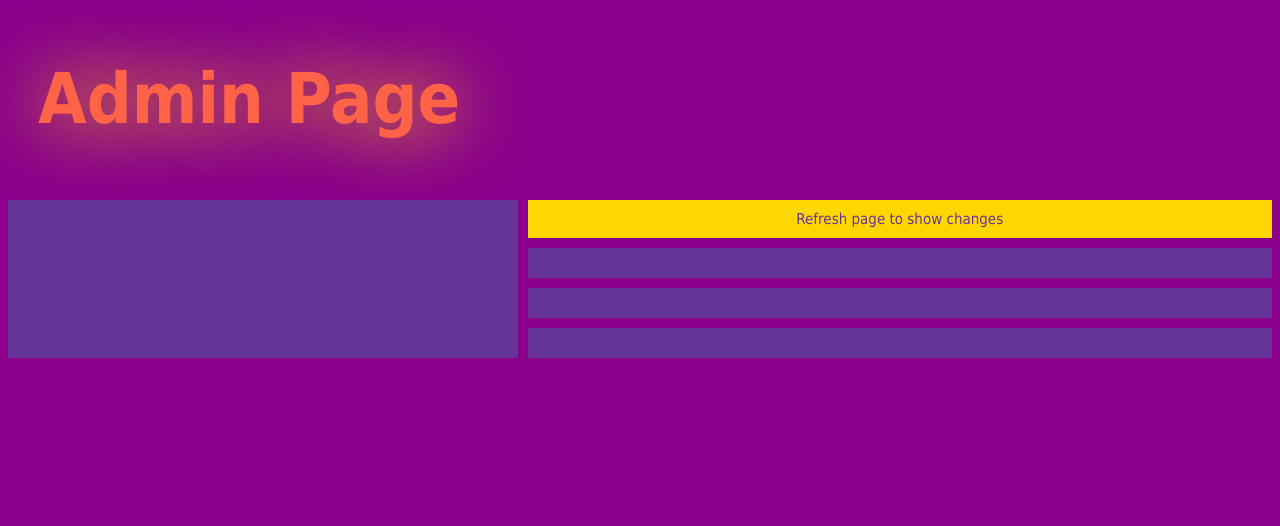
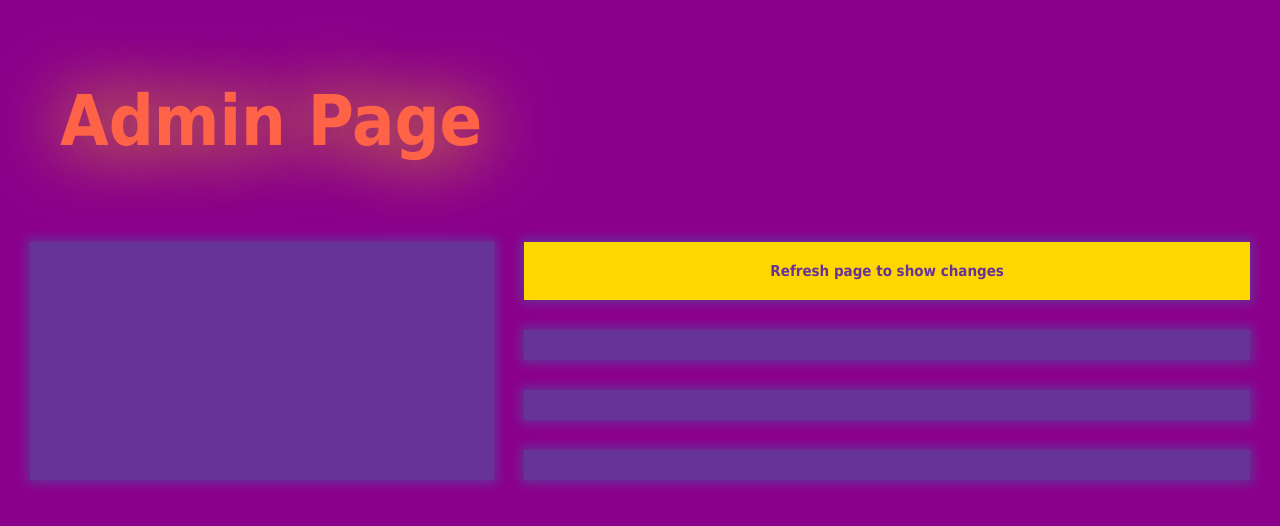
Before and after one commit to UzSid/DonutShop, a PHP site: page /projects/admin.html in a window 1280 px wide. Shown: the top 526 px of the page. Run offline with PHP 8.4, Linux system fonts and the light colour scheme; data comes from the database, SQL or seed files in the repository; both versions use the stored data as it was after the commit.

Commit message:
FINISHED

```diff
--- a/admin.html
+++ b/admin.html
@@ -3,7 +3,7 @@
   <head>
     <link rel="stylesheet" href="styles/admin.css">
     <meta charset="UTF-8"/>
-    <title>Donut Shop Admin Page</title>
+    <title>Donut Delight Admin Page</title>
   </head>
   <body class="grid-container">
 
--- a/styles/admin.css
+++ b/styles/admin.css
@@ -4,9 +4,13 @@ body {
 }
 
 .item1 { grid-area: middleright; }
+
 .item2 { grid-area: left; }
+
 .item3 { grid-area: topright; }
+
 .item4 { grid-area: bottomright; }
+
 .item5 {
   grid-area: header;
   font-size: 70px;
@@ -18,26 +22,30 @@ body {
   margin-right: 30px;
   text-shadow: 1px 1px 70px gold;
 }
+
 .item6 {
-  grid-area: tip;
-  padding: 10px 24px;
+  grid-area: refresh;
+  padding: 20px 24px;
   background-color: gold;
   border: none;
   font-family: inherit;
   font-size: 15px;
   color: rebeccapurple;
+  font-weight: bold;
+  box-shadow: 0px 0px 10px 3px rebeccapurple;
 }
 
 .grid-container {
   display: grid;
   grid-template-areas:
     'header header'
-    'left tip'
+    'left refresh'
     'left topright'
     'left middleright'
     'left bottomright';
-  gap: 10px;
+  gap: 30px;
   background-color: darkmagenta;
+  margin:30px
 
 }
 
@@ -46,6 +54,7 @@ body {
   padding-bottom: 30px;
   padding-left: 20px;
   font-size: 20px;
+  box-shadow: 0px 0px 10px 3px rebeccapurple;
 }
 
 .labels {
@@ -60,14 +69,18 @@ body {
   font-family: inherit;
   font-size: 15px;
   color: rebeccapurple;
+  font-weight: bold ;
+  box-shadow: 0px 0px 5px 1px gold;
 }
 
 .editbutton:hover {
   background-color: tomato;
+  box-shadow: 0px 0px 5px 1px tomato;
 }
 
 button:hover {
   background-color: tomato;
+  box-shadow: 0px 0px 5px 1px tomato;
 }
 
 input[type=text] {
@@ -80,8 +93,12 @@ input[type=text] {
 }
 
 .radio {
-
   height: 17px;
   width: 17px;
   accent-color: rebeccapurple;
 }
+
+hr {
+  border: 2px solid gold;
+  margin-right: 60px;
+}
```
Also changed, not shown: donutdb.sql (+14 -6 lines), index.html (+7 -3 lines), styles/main.css (+7 -2 lines), colorreference.jpeg (deleted), 3 other files.
